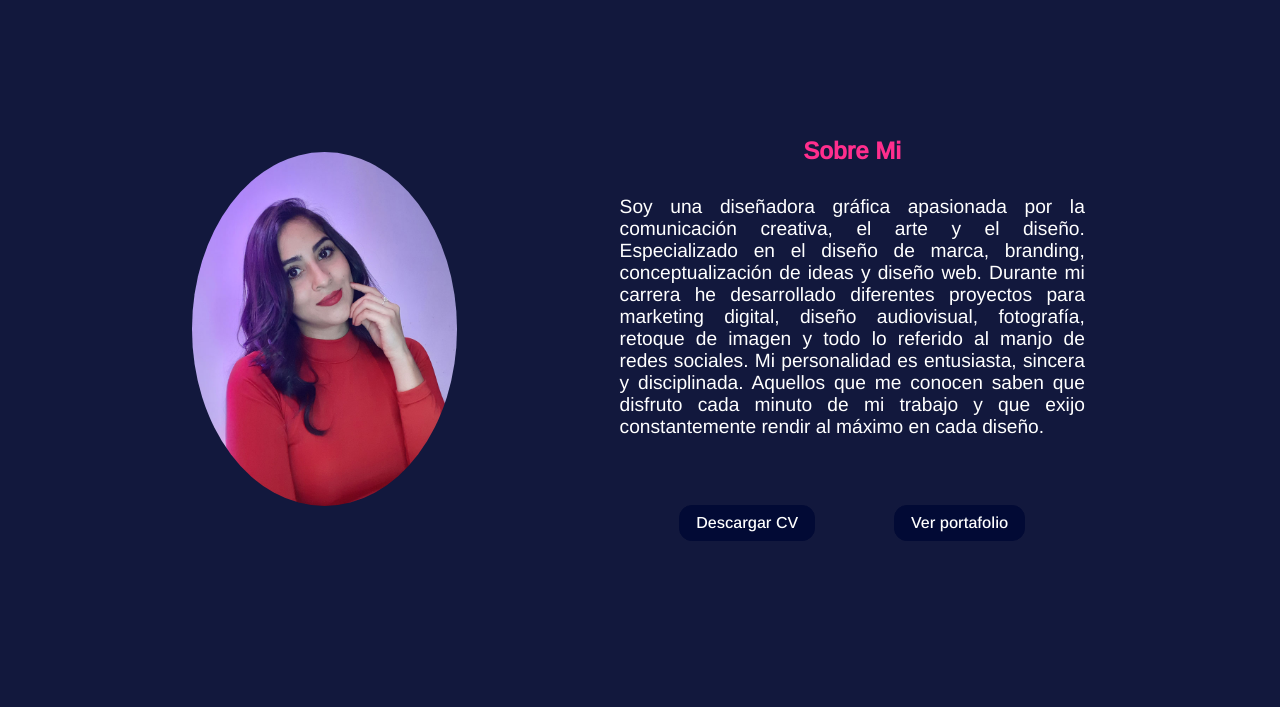
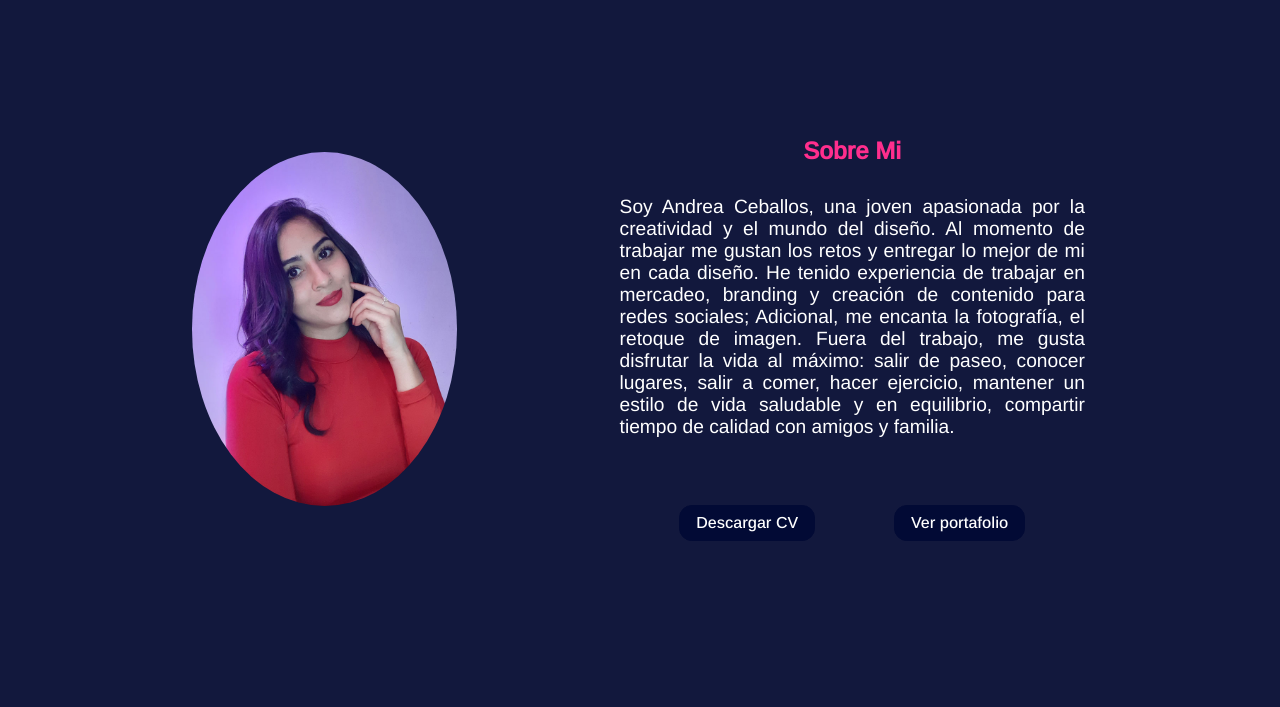
Before and after one commit to JohanaCeballosTaborda/johanaceballostaborda.github.io, a plain HTML site: page index.html in a window 1280 px wide. Shown: the part 93-800 px from the top of the page. Drawn offline with nearby package versions, Linux system fonts and the light colour scheme.

Commit message:
Update index.html

```diff
--- a/index.html
+++ b/index.html
@@ -52,15 +52,9 @@
         <article class="acerca_de_mi">
                 <div class="texto">
                     <h1>Sobre Mi</h1>
-                    <P> Soy una diseñadora gráfica apasionada por la comunicación
-                        creativa, el arte y el diseño. Especializado en el diseño
-                        de marca, branding, conceptualización de ideas y diseño web.
-                        Durante mi carrera he  desarrollado diferentes proyectos
-                        para marketing digital, diseño audiovisual, fotografía,
-                        retoque de imagen y todo lo referido al manjo de redes sociales.
-                        Mi personalidad es entusiasta, sincera y disciplinada.
-                         Aquellos  que me conocen saben que disfruto cada minuto
-                         de mi trabajo y que exijo constantemente rendir al máximo en cada diseño.</P>
+                    <P> Soy Andrea Ceballos, una joven apasionada por la creatividad y el mundo del diseño. Al momento de trabajar me gustan los retos y entregar lo mejor de mi en cada diseño. He tenido experiencia de trabajar en mercadeo, branding y creación de contenido para redes sociales; Adicional, me encanta la fotografía, el retoque de imagen.
+
+Fuera del trabajo, me gusta disfrutar la vida al máximo: salir de paseo, conocer lugares, salir a comer, hacer ejercicio, mantener un estilo de vida saludable y en equilibrio, compartir tiempo de calidad con amigos y familia.</P>
                 </div>
                 <div class="botones">
                         <a href="assets/hoja_de_vida.pdf"target="_blank"> Descargar CV </a>
```
